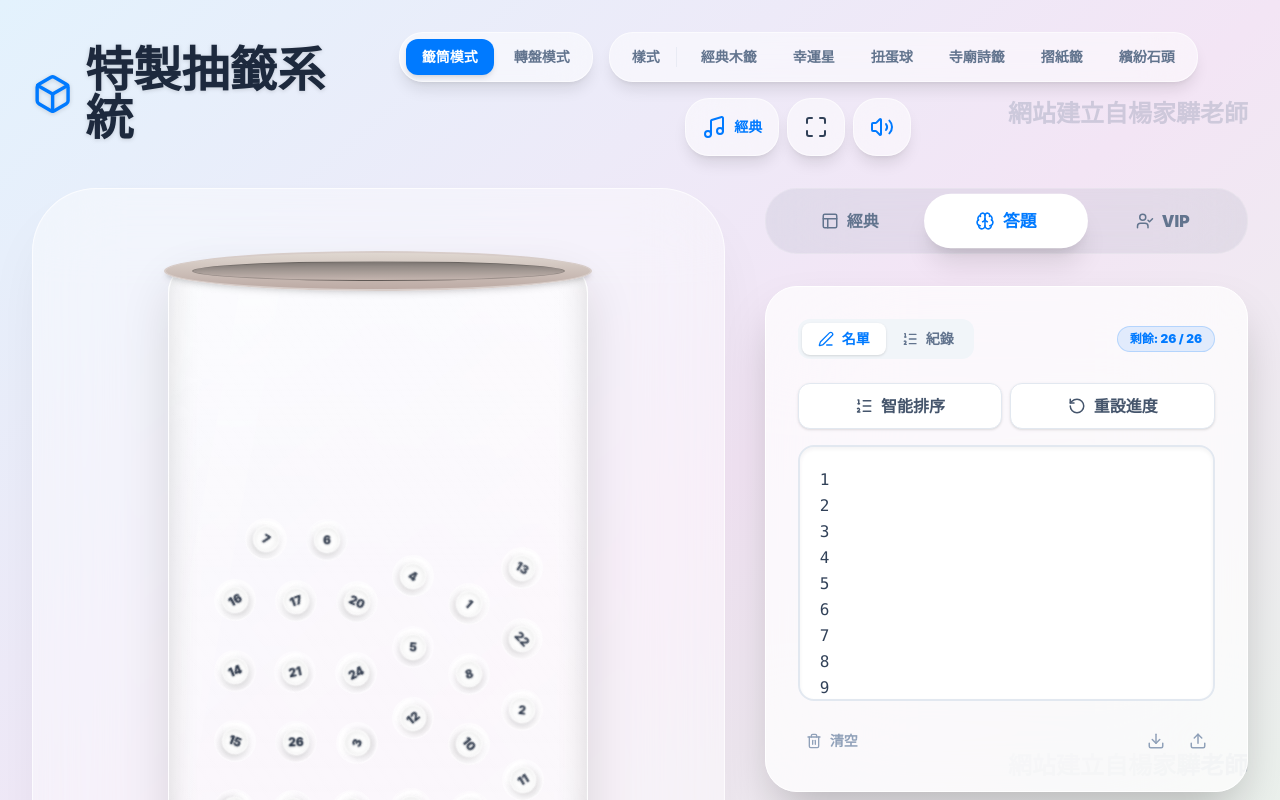
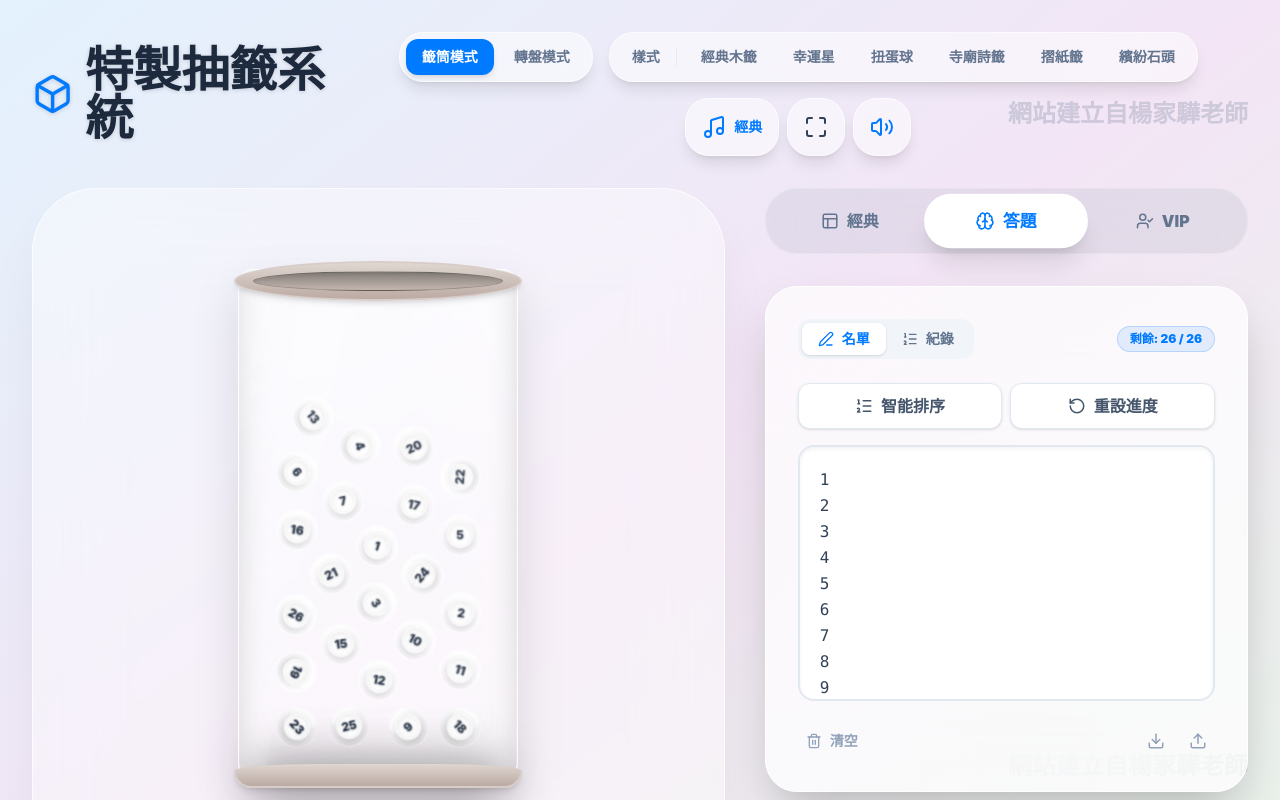
Before and after one commit to chy23/LottoTube, a React (Vite) app: page / in a window 1280 px wide. Shown: the top 800 px of the page. Built offline with nearby package versions, Linux system fonts and the light colour scheme.

Commit message:
Fix: Adjust bucket shape to be taller and more cylindrical like an authentic lottery tube

```diff
--- a/src/components/Bucket.jsx
+++ b/src/components/Bucket.jsx
@@ -19,7 +19,7 @@ export default function Bucket({
   const itemsRef = useRef([]);
 
   // Fixed logical size for physics simulation
-  const width = 400;
+  const width = 300;
   const height = 500;
   const wallThickness = 60;
 
@@ -141,7 +141,7 @@ export default function Bucket({
   }, [drawState]);
 
   return (
-    <div className="relative w-[90vw] md:w-[70vw] lg:w-[40vw] max-w-[480px] aspect-[4/5] md:aspect-[3/4] mt-6 flex flex-col items-center justify-end">
+    <div className="relative w-[85vw] md:w-[50vw] lg:w-[35vw] max-w-[320px] aspect-[3/5] mt-8 flex flex-col items-center justify-end">
 
       {/* Container visual layer */}
       <div
@@ -151,18 +151,18 @@ export default function Bucket({
         }`}
       >
         {/* Soft Ambient Floor Shadow */}
-        <div className="absolute -bottom-3 left-1/2 -translate-x-1/2 w-[75%] h-8 bg-black/20 dark:bg-black/60 blur-xl rounded-full pointer-events-none z-0"></div>
+        <div className="absolute -bottom-4 left-1/2 -translate-x-1/2 w-[80%] h-10 bg-black/30 dark:bg-black/70 blur-xl rounded-full pointer-events-none z-0"></div>
 
         {/* Outer Cylinder Glass Tube - Back & Body (Strictly clipped reflections) */}
-        <div className="absolute left-[30px] right-[30px] top-4 bottom-0 rounded-b-[4.5rem] rounded-t-[2rem] bg-gradient-to-b from-white/30 via-white/10 to-white/5 dark:from-slate-700/40 dark:via-slate-800/30 dark:to-slate-900/40 border-2 border-white/60 dark:border-slate-500/40 shadow-[0_20px_50px_rgba(0,0,0,0.12),inset_0_0_30px_rgba(255,255,255,0.25)] backdrop-blur-md overflow-hidden z-0">
+        <div className="absolute left-[20px] right-[20px] top-4 bottom-0 rounded-b-[1.5rem] rounded-t-2xl bg-gradient-to-b from-white/30 via-white/10 to-white/5 dark:from-slate-700/40 dark:via-slate-800/30 dark:to-slate-900/40 border-2 border-white/60 dark:border-slate-500/40 shadow-[0_20px_50px_rgba(0,0,0,0.12),inset_0_0_30px_rgba(255,255,255,0.25)] backdrop-blur-md overflow-hidden z-0">
           {/* Internal vertical reflection highlights - safely clipped inside container */}
           <div className="absolute left-0 top-0 w-8 h-full bg-gradient-to-r from-white/40 to-transparent opacity-70"></div>
           <div className="absolute right-0 top-0 w-8 h-full bg-gradient-to-l from-white/30 to-transparent opacity-60"></div>
-          <div className="absolute left-6 top-0 w-10 h-full bg-white/10 skew-x-[-10deg] transform -translate-x-1"></div>
+          <div className="absolute left-6 top-0 w-12 h-full bg-white/10 skew-x-[-10deg] transform -translate-x-1"></div>
         </div>
 
         {/* Physics Items Container (Inside the tube) */}
-        <div className="absolute left-[35px] right-[35px] top-7 bottom-4 rounded-b-[4rem] rounded-t-lg z-10 overflow-hidden">
+        <div className="absolute left-[25px] right-[25px] top-8 bottom-3 rounded-b-3xl rounded-t-lg z-10 overflow-hidden">
            {items.slice(0, 80).map((item, idx) => {
              const isTarget = idx === targetBucketIndex;
              if (isTarget && isRollingOut) return null;
@@ -183,12 +183,15 @@ export default function Bucket({
         </div>
 
         {/* Front Glass Cylinder Gloss & Curvature Layer */}
-        <div className="absolute left-[30px] right-[30px] top-4 bottom-0 rounded-b-[4.5rem] rounded-t-[2rem] bg-gradient-to-tr from-transparent via-white/10 to-white/25 border border-white/40 dark:border-slate-600/30 shadow-[inset_0_-15px_30px_rgba(0,0,0,0.15)] pointer-events-none z-[100] overflow-hidden">
+        <div className="absolute left-[20px] right-[20px] top-4 bottom-0 rounded-b-[1.5rem] rounded-t-2xl bg-gradient-to-tr from-transparent via-white/10 to-white/25 border border-white/40 dark:border-slate-600/30 shadow-[inset_0_-15px_30px_rgba(0,0,0,0.15)] pointer-events-none z-[100] overflow-hidden">
           <div className="absolute -top-12 -left-12 w-48 h-48 bg-white/15 rounded-full blur-2xl"></div>
         </div>
 
+        {/* Base Ring / Bottom Rim */}
+        <div className="absolute left-[16px] right-[16px] bottom-[-2px] h-6 rounded-b-[1.8rem] rounded-t-[50%] bg-gradient-to-b from-[#dfd7d0] to-[#bcaaa4] dark:from-slate-600 dark:to-slate-800 border-2 border-t-0 border-[#d7ccc8] dark:border-slate-500 shadow-md z-[105] pointer-events-none"></div>
+
         {/* Top 3D Elliptical Rim / Mouth of the Bucket */}
-        <div className="absolute left-[26px] right-[26px] top-1.5 h-10 rounded-[50%] bg-gradient-to-b from-[#dfd7d0] to-[#bcaaa4] dark:from-slate-600 dark:to-slate-800 border-2 border-[#d7ccc8] dark:border-slate-500 shadow-md flex items-center justify-center z-[110] pointer-events-none">
+        <div className="absolute left-[16px] right-[16px] top-2 h-10 rounded-[50%] bg-gradient-to-b from-[#dfd7d0] to-[#bcaaa4] dark:from-slate-600 dark:to-slate-800 border-2 border-[#d7ccc8] dark:border-slate-500 shadow-md flex items-center justify-center z-[110] pointer-events-none">
           {/* Inner Mouth Opening */}
           <div className="w-[88%] h-5 rounded-[50%] bg-gradient-to-b from-black/40 via-black/20 to-transparent border border-black/20 shadow-inner"></div>
         </div>
```
